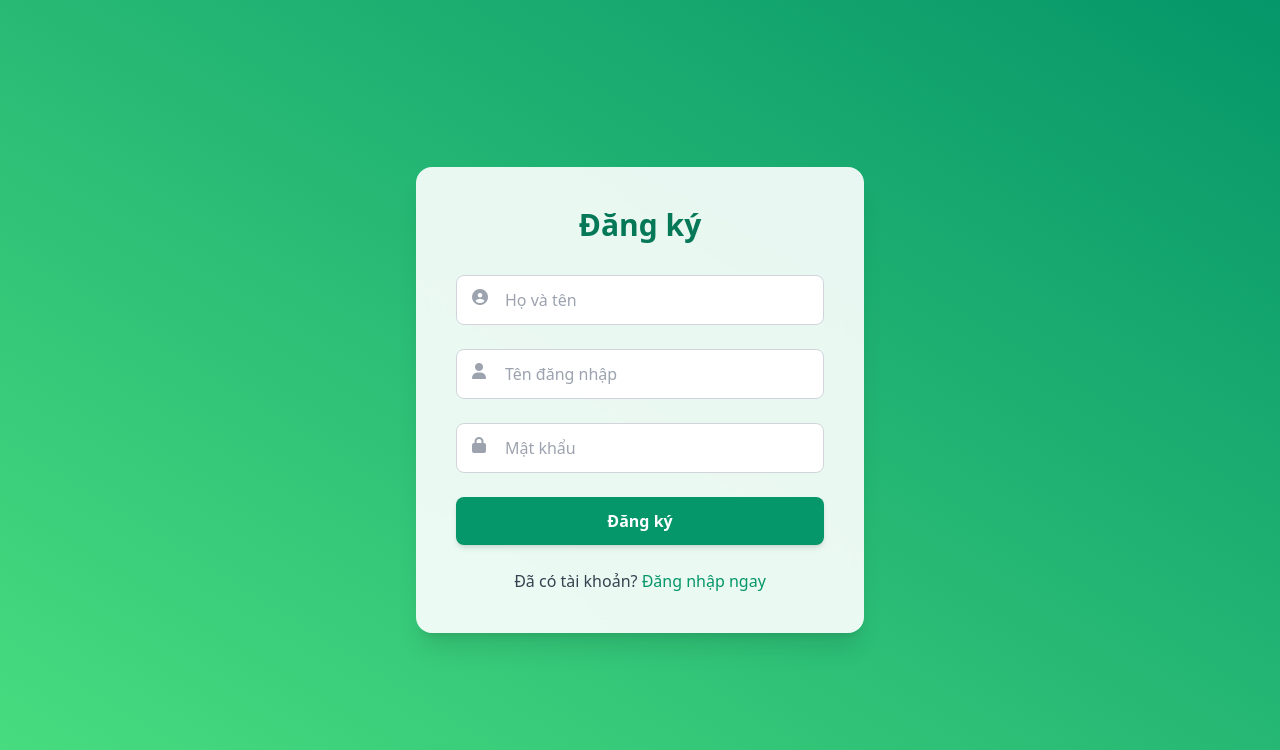
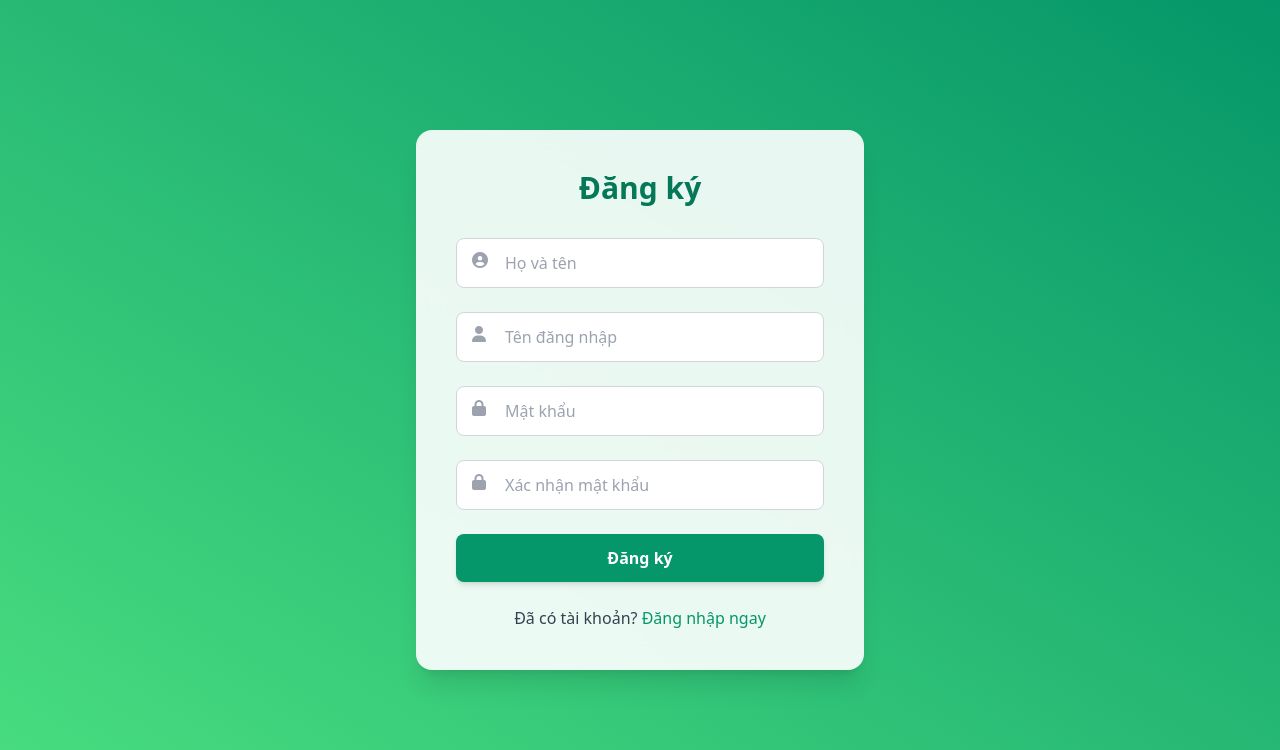
Before and after one commit to pcq3014/food_portion_management, a FastAPI app: page /register in a window 1280 px wide. Shown: the top 750 px of the page. Run offline with FastAPI, Linux system fonts and the light colour scheme; some libraries are stand-ins or nearby versions.

Commit message:
Update register.html

```diff
--- a/app/templates/register.html
+++ b/app/templates/register.html
@@ -26,9 +26,21 @@
           class="peer w-full py-3 pl-12 pr-4 rounded-lg border border-gray-300 focus:outline-none focus:ring-2 focus:ring-emerald-500 transition" />
         <i class="fa fa-lock absolute left-4 top-3.5 text-gray-400 peer-focus:text-emerald-500"></i>
       </div>
+      <div class="relative">
+        <input type="password" name="confirm_password" placeholder="Xác nhận mật khẩu" required
+          class="peer w-full py-3 pl-12 pr-4 rounded-lg border border-gray-300 focus:outline-none focus:ring-2 focus:ring-emerald-500 transition" />
+        <i class="fa fa-lock absolute left-4 top-3.5 text-gray-400 peer-focus:text-emerald-500"></i>
+      </div>
       <button type="submit"
         class="w-full bg-emerald-600 hover:bg-emerald-700 text-white py-3 rounded-lg font-semibold transition shadow-md">Đăng ký</button>
     </form>
+    {% if error %}
+    <div class="flex items-center gap-2 mt-4 bg-red-50 border border-red-300 text-red-700 px-4 py-3 rounded-lg shadow animate-pulse">
+      <i class="fa fa-exclamation-circle text-xl text-red-500"></i>
+      <span class="font-medium">{{ error }}</span>
+    </div>
+    {% endif %}
+
     <p class="mt-6 text-center text-gray-700">
       Đã có tài khoản?
       <a href="/login" class="text-emerald-600 font-medium hover:underline">Đăng nhập ngay</a>
```
